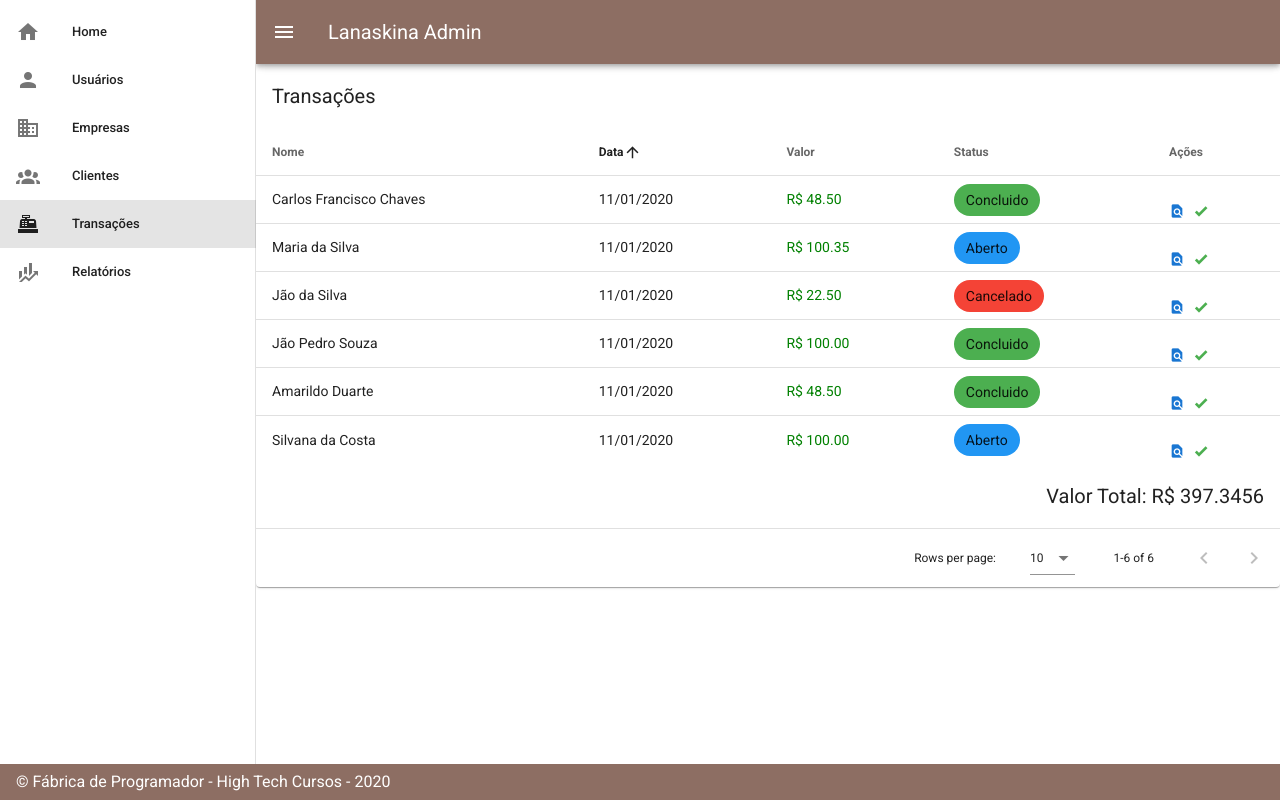
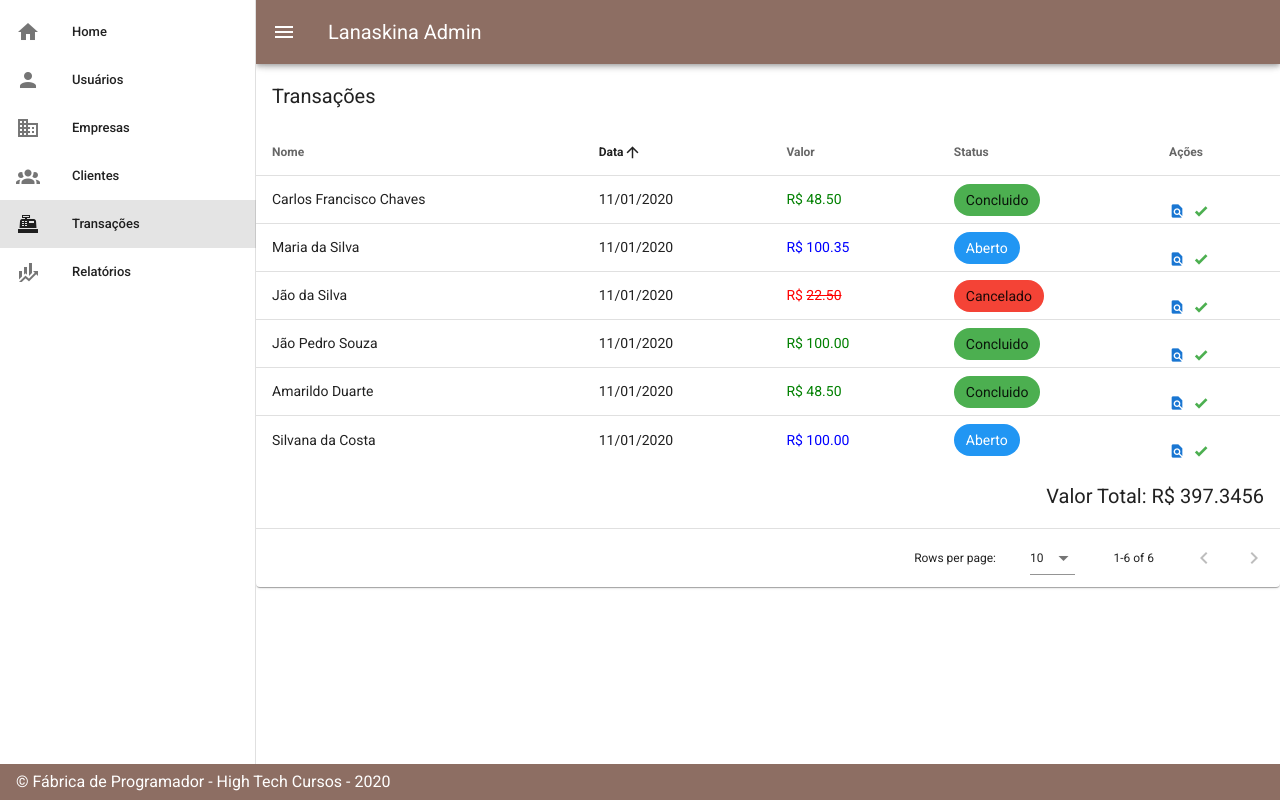
Before and after one commit to fabricadeprogramador/t29-lanaskina-admin, a Vue app: page /#/transacoes in a window 1280 px wide. Built offline with nearby package versions, Linux system fonts and the light colour scheme.

Commit message:
Tela HOME com img e tela transações com cor no valor

```diff
--- a/public/index.html
+++ b/public/index.html
@@ -4,7 +4,7 @@
     <meta charset="utf-8">
     <meta http-equiv="X-UA-Compatible" content="IE=edge">
     <meta name="viewport" content="width=device-width,initial-scale=1.0">
-    <link rel="icon" href="<%= BASE_URL %>favicon.ico">
+    <link rel="icon" href="<%= BASE_URL %>faviconn.ico">
     <title><%= htmlWebpackPlugin.options.title %></title>
     <link rel="stylesheet" href="https://fonts.googleapis.com/css?family=Roboto:100,300,400,500,700,900">
     <link rel="stylesheet" href="https://cdn.jsdelivr.net/npm/@mdi/font@latest/css/materialdesignicons.min.css">
--- a/src/views/Home.vue
+++ b/src/views/Home.vue
@@ -2,6 +2,9 @@
   <v-row  >
     <v-col cols="3" class="font-italic">
       <h2 class="mx-7 mt-7">BEM VINDO</h2>
+    </v-col>
+    <v-col cols="9">
+      <img src="./../assets/logolanaskina.png" alt="Logo lanaskina">
     </v-col>
     <v-col cols="8">
 
--- a/src/views/Transacoes.vue
+++ b/src/views/Transacoes.vue
@@ -13,12 +13,14 @@
       </template>
 
       <template v-slot:item.valor="{ item }">
-        <span style="color:green;">R$ {{item.valor.toFixed(2)}}</span>
+        <span style="color:green;" v-if="item.status== 'Concluido'">R$ {{item.valor.toFixed(2)}}</span>
+        <span style="color:blue;" v-else-if="item.status== 'Aberto'">R$ {{item.valor.toFixed(2)}}</span>
+        <span style="color:red;" v-else>R$ <strike>{{item.valor.toFixed(2)}}</strike> </span>
       </template>
 
       <template v-slot:item.status="{ item }">
         <v-chip v-if="item.status =='Concluido' " color="green">{{item.status}}</v-chip>
-        <v-chip v-else-if="item.status =='Aberto' " color="blue">{{item.status}}</v-chip>
+        <v-chip v-else-if="item.status =='Aberto' " color="blue" text-color="white">{{item.status}}</v-chip>
         <v-chip v-else color="red" >{{item.status}}</v-chip>
       </template>
       <!-- Início abertura/fechamento Dialog e ativar/inativar clientes -->
```
Also changed, not shown: src/assets/logolanaskina.png (added), 1 other file (tests, documents, lock files or other folders).
